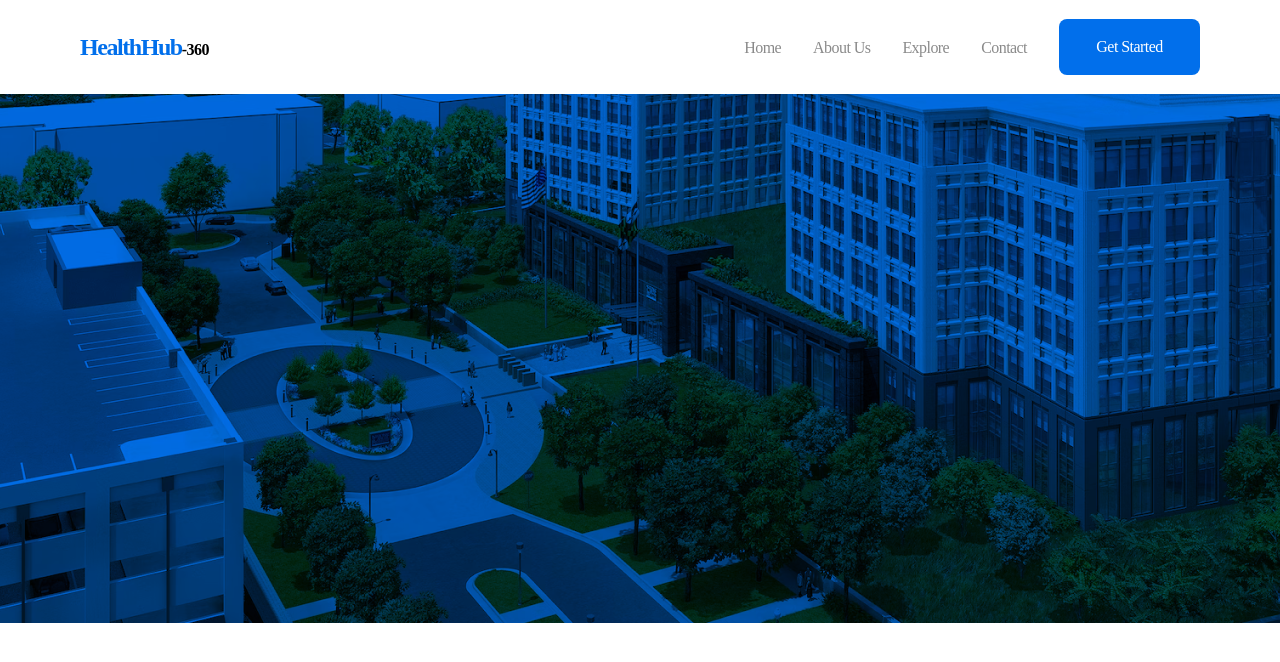
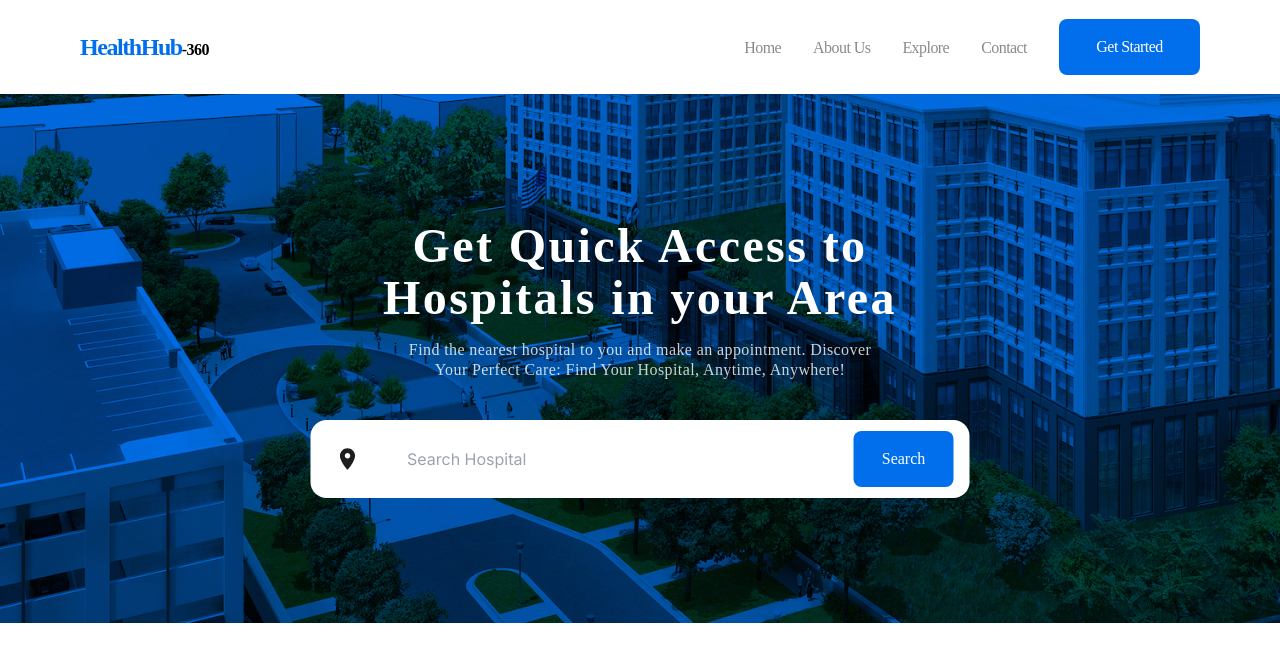
Before and after one commit to CodeKage25/HealthHub360, a Next.js app in the folder client/: page /home in a window 1280 px wide. Shown: the top 662 px of the page. Built offline with nearby package versions, Linux system fonts and the light colour scheme.

Commit message:
added the headers component

```diff
--- a/client/package.json
+++ b/client/package.json
@@ -39,6 +39,7 @@
     "yup": "^1.2.0"
   },
   "devDependencies": {
+    "@svgr/webpack": "^8.0.1",
     "husky": "^8.0.3",
     "lint-staged": "^13.2.2"
   },
--- a/client/src/app/home/page.tsx
+++ b/client/src/app/home/page.tsx
@@ -1,12 +1,12 @@
 'use client'
 import NavBar from '../../components/NavBar'
-import Main from '../../components/Main'
+import Header from '../../components/Header'
 import Footer from '../../components/Footer'
 const HomePage = () => {
   return (
     <div>
       <NavBar />
-      <Main />
+      <Header />
       <Footer />
     </div>
   )
--- /dev/null
+++ b/client/src/components/Header.tsx
@@ -0,0 +1,40 @@
+'use client';
+import Button from '../design-system/Button/Button';
+const Header = () => {
+    return (<>
+    <div className="flex flex-col bg-[url('/images/healthhub.png')] bg-[50%] bg-lightgray bg-cover h-[529px] bg-no-repeat relative">
+        <div className="bg-blue h-[529px] mix-blend-multiply"></div>
+        <div className="inline-flex flex-col items-center gap-10 absolute top-[50%] left-[50%] translate-x-[-50%] translate-y-[-50%]">
+          <div className="flex flex-col items-center gap-4 z-10">
+            <h3 className="text-white text-center font-satoshi text-5xl not-italic font-bold leading-52 tracking-wider">
+              Get Quick Access to <br /> Hospitals in your Area
+            </h3>
+            <h3 className="text-white opacity-80 text-center font-satoshi text-base font-normal leading-5 tracking-wide">
+              Find the nearest hospital to you and make an appointment. Discover{' '}
+              <br /> Your Perfect Care: Find Your Hospital, Anytime, Anywhere!
+            </h3>
+          </div>
+          <div className="flex items-center justify-between bg-white rounded-2xl sm:w-[400px] lg:w-[659px] lg:h-[78px] focus:border-sky-500 focus:ring-sky-500">
+            <span className="">
+              <img className="pl-6 sm:w-[50px] lg:w-[50px]" src="/icons/mapMarker.svg" alt='mapmarker' />
+            </span>
+            <input className="h-[78px] sm:w-[150px] md:w-[150px] lg:w-[400px] focus:outline-none"
+              placeholder='Search Hospital'
+            ></input>
+            <span className=''>
+              <Button
+                styles={'flex w-[100px] bg-blue justify-center items-center rounded-lg gap-[10px] pt-4 pb-4 pl-5 pr-5 mr-4 text-white font-satoshi non-italic text-base leading-6 font-medium'}
+                onClick={() => { }}
+                type={'button'}
+                title={'Search'}
+                disabled={false}
+
+              >Search</Button>
+            </span>
+          </div>
+        </div>
+      </div>
+        </>)
+};
+
+export default Header
--- a/client/src/components/Main.tsx
+++ /dev/null
@@ -1,12 +0,0 @@
-'use client';
-const Main = () => {
-  return (
-      <div className="">
-          <div className="flex flex-col bg-[url('/images/healthhub.png')] bg-[50%] bg-lightgray bg-cover h-[529px] bg-no-repeat">
-            <div className="bg-blue h-[529px] mix-blend-multiply"></div>
-          </div>
-  </div>
-  )
-}
-
-export default Main
--- a/client/tailwind.config.js
+++ b/client/tailwind.config.js
@@ -32,6 +32,8 @@ module.exports = {
         black: '900',
       },
       letterSpacing: {
+        reallytight: '-.1em',
+        tighting: '-.5em',
         tightest: '-.075em',
         lesstightest: '-0.06em',
         lessertightest: '-0.03em',
@@ -45,6 +47,9 @@ module.exports = {
         widest: '.1em',
         widest: '.25em',
       },
+      lineHeight: {
+        '52': '3.25rem',
+      }
     },
   },
   plugins: [],
--- a/client/tsconfig.json
+++ b/client/tsconfig.json
@@ -42,7 +42,7 @@
     "firebase/useFirebaseAuth.js",
     "src/app/profile/logged_in.tsxd_in.tsx",
     "build/types/**/*.ts",
-    "typings.d.ts"
+    "typings.d.ts",
   ],
   "exclude": [
     "node_modules"
```
Also changed, not shown: client/public/icons/MapMarker.tsx (added, +9 -0 lines), client/src/components/Hospital.tsx (added), 2 other files (tests, documents, lock files or other folders).
